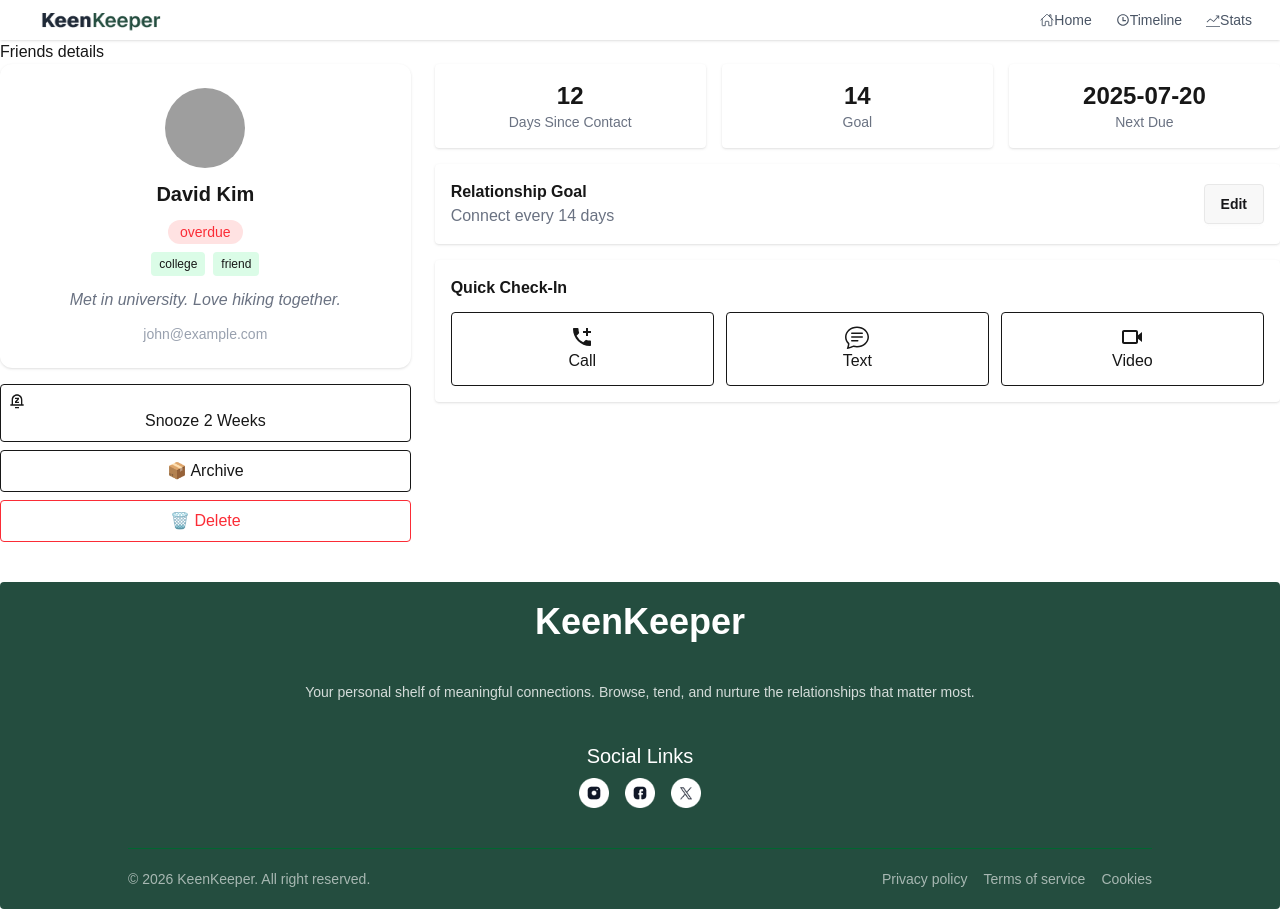
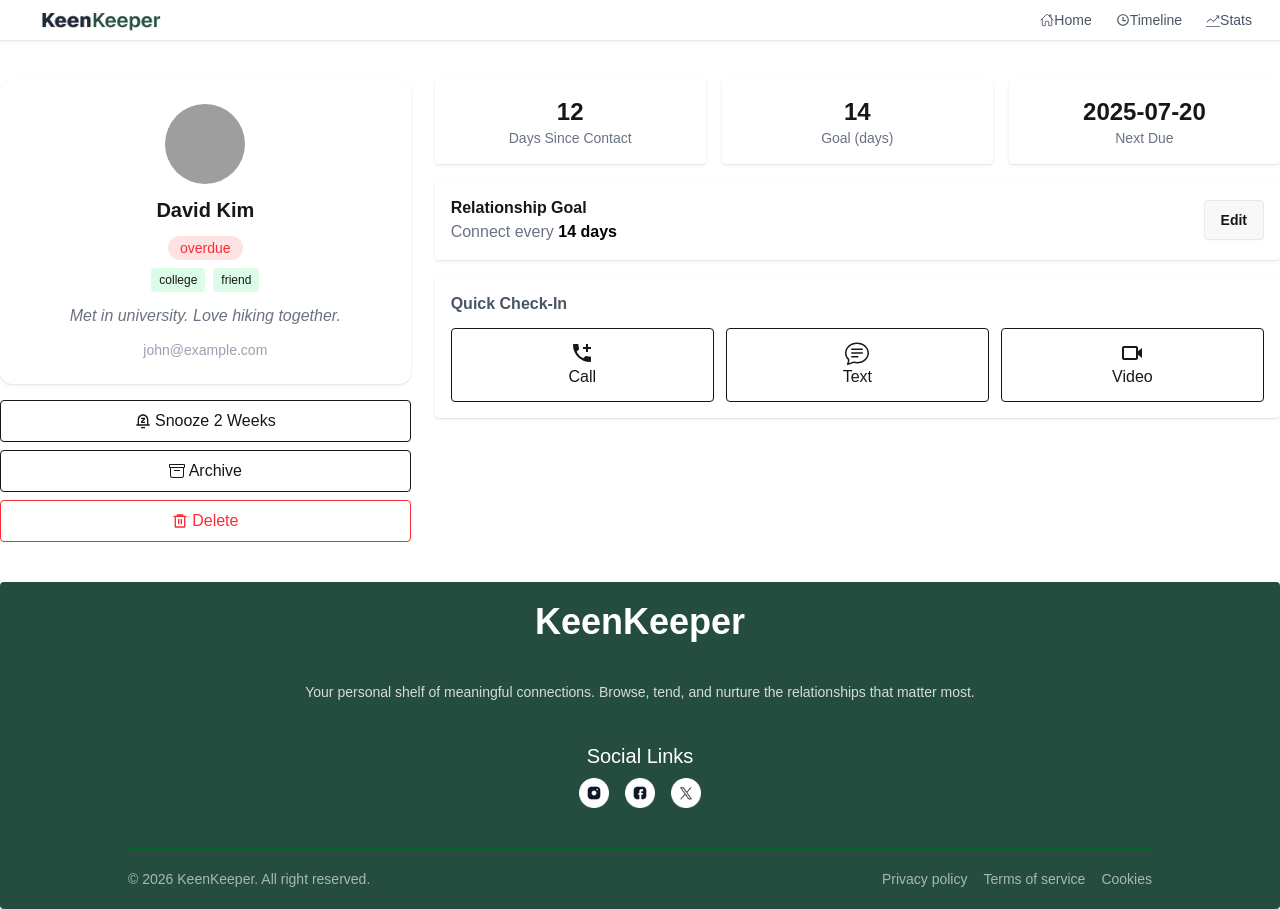
Before and after one commit to borshagirl/A7-My-keenKeeper-project, a Next.js app: page /friends/1 in a window 1280 px wide. Built offline with nearby package versions, Linux system fonts and the light colour scheme; grey boxes are pictures that could not be loaded.

Commit message:
Appended dynamically frinds details card

```diff
--- a/src/app/friends/[id]/page.jsx
+++ b/src/app/friends/[id]/page.jsx
@@ -1,9 +1,9 @@
 import Image from "next/image";
 
 import { MdAddIcCall } from "react-icons/md";
-import { BsChatText } from "react-icons/bs";
+import { BsArchive, BsChatText } from "react-icons/bs";
 import { BiVideo } from "react-icons/bi";
-import { RiNotificationSnoozeLine } from "react-icons/ri";
+import { RiDeleteBin6Line, RiNotificationSnoozeLine } from "react-icons/ri";
 
 
 const FriendDetailPage = async ({ params }) => {
@@ -38,10 +38,8 @@ const FriendDetailPage = async ({ params }) => {
     }
 
     return (
-        <div>
-            <h2>Friends details</h2>
+    <div className="mt-10">
       <div className="grid grid-cols-1 md:grid-cols-2 lg:grid-cols-3 gap-6">
-
         {/* LEFT SIDE */}
        <div className="lg:col-span-1 space-y-4">
          {/* Profile Card */}
@@ -73,9 +71,9 @@ const FriendDetailPage = async ({ params }) => {
         <p className="text-sm text-gray-400">{friend.email}</p>
         </div>
         <div className="space-y-2">
-  <button className="w-full border p-2 rounded"><RiNotificationSnoozeLine /> Snooze 2 Weeks</button>
-  <button className="w-full border p-2 rounded">📦 Archive</button>
-  <button className="w-full border p-2 rounded text-red-500">🗑️ Delete</button>
+          <button className="w-full border p-2 rounded flex justify-center items-center gap-1"><RiNotificationSnoozeLine /> Snooze 2 Weeks</button>
+          <button className="w-full border p-2 rounded flex justify-center items-center gap-1"><BsArchive /> Archive</button>
+          <button className="w-full border p-2 rounded text-red-500 flex justify-center items-center gap-1"><RiDeleteBin6Line /> Delete</button>
         </div>
        </div>
 
@@ -92,7 +90,7 @@ const FriendDetailPage = async ({ params }) => {
 
         <div className="bg-white p-4 rounded shadow text-center">
           <h2 className="text-2xl font-bold">{friend.goal}</h2>
-    <p className="text-sm text-gray-500">Goal</p>
+          <p className="text-sm text-gray-500">Goal (days)</p>
         </div>
 
         <div className="bg-white p-4 rounded shadow text-center">
@@ -104,14 +102,14 @@ const FriendDetailPage = async ({ params }) => {
       <div className="bg-white p-4 rounded shadow flex justify-between items-center">
         <div>
           <h3 className="font-semibold">Relationship Goal</h3>
-    <p className="text-gray-500">Connect every {friend.goal} days</p>
+          <p className="text-gray-500">Connect every <span className="text-black font-bold">{friend.goal} days</span></p>
         </div>
 
         <button className="btn">Edit</button>
        </div>
 
       <div className="bg-white p-4 rounded shadow">
-  <h3 className="mb-3 font-semibold">Quick Check-In</h3>
+        <h3 className="mb-3 text-gray-600 font-semibold">Quick Check-In</h3>
 
         <div className="grid grid-cols-3 gap-3">
           <button className="border p-3 rounded "><MdAddIcCall className="m-0 mx-auto text-2xl"/> Call</button>
--- a/src/components/Banner.jsx
+++ b/src/components/Banner.jsx
@@ -1,9 +1,9 @@
 
-import React from 'react';
+
 
 const Banner = () => {
     return (
-        <div>
+        <div className='mb-5'>
             <div className="p-10 text-center space-y-4">
                 <h2 className="font-bold text-2xl">Friends to keep close in your life</h2>
                 <p className="text-sm text-gray-500">Your personal shelf of meaningful connections. Browse, tend, and nurture the <br /> relationships that matter most.</p>
```
Lines whose indentation alone changed are shown as unchanged.
